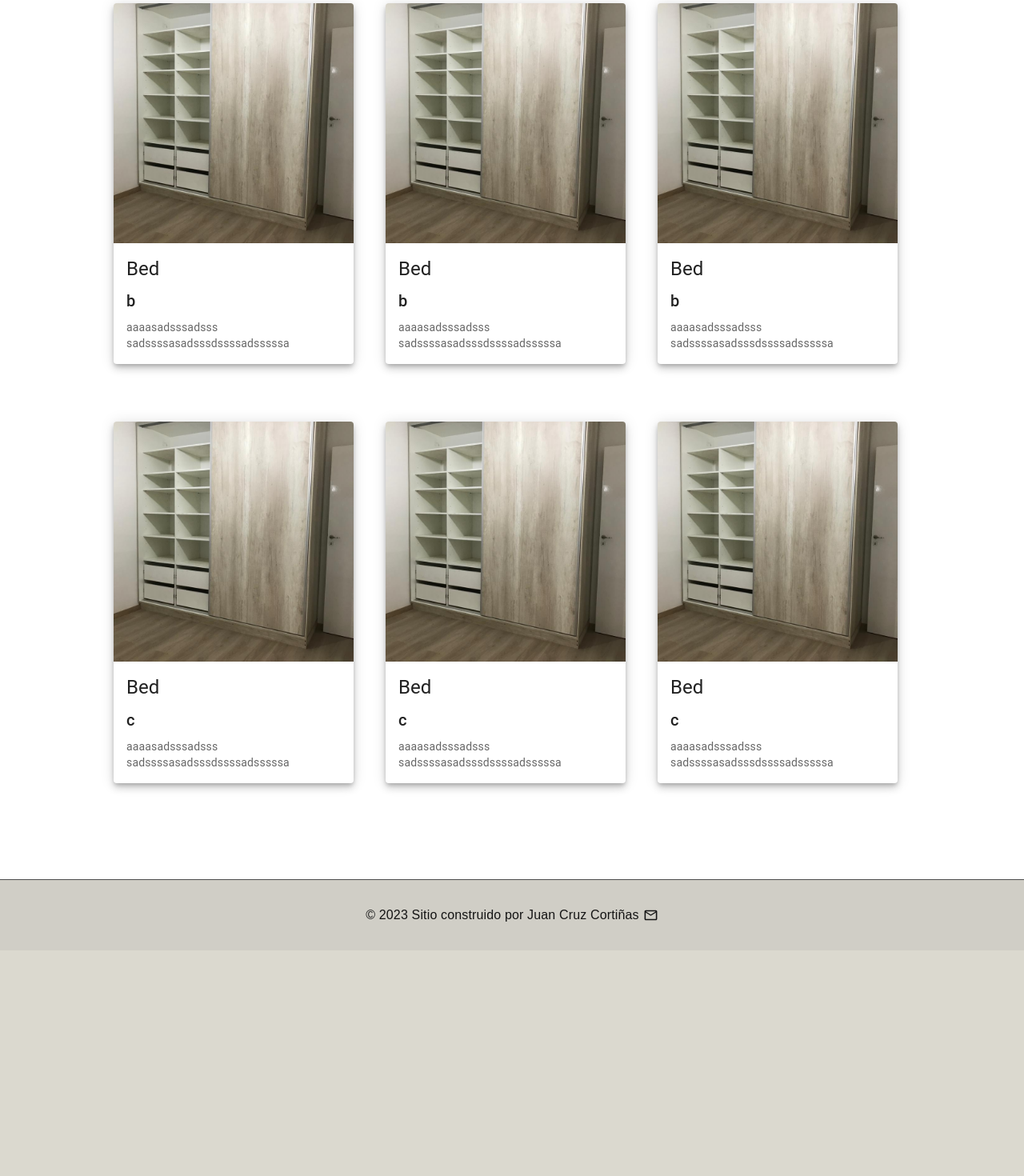
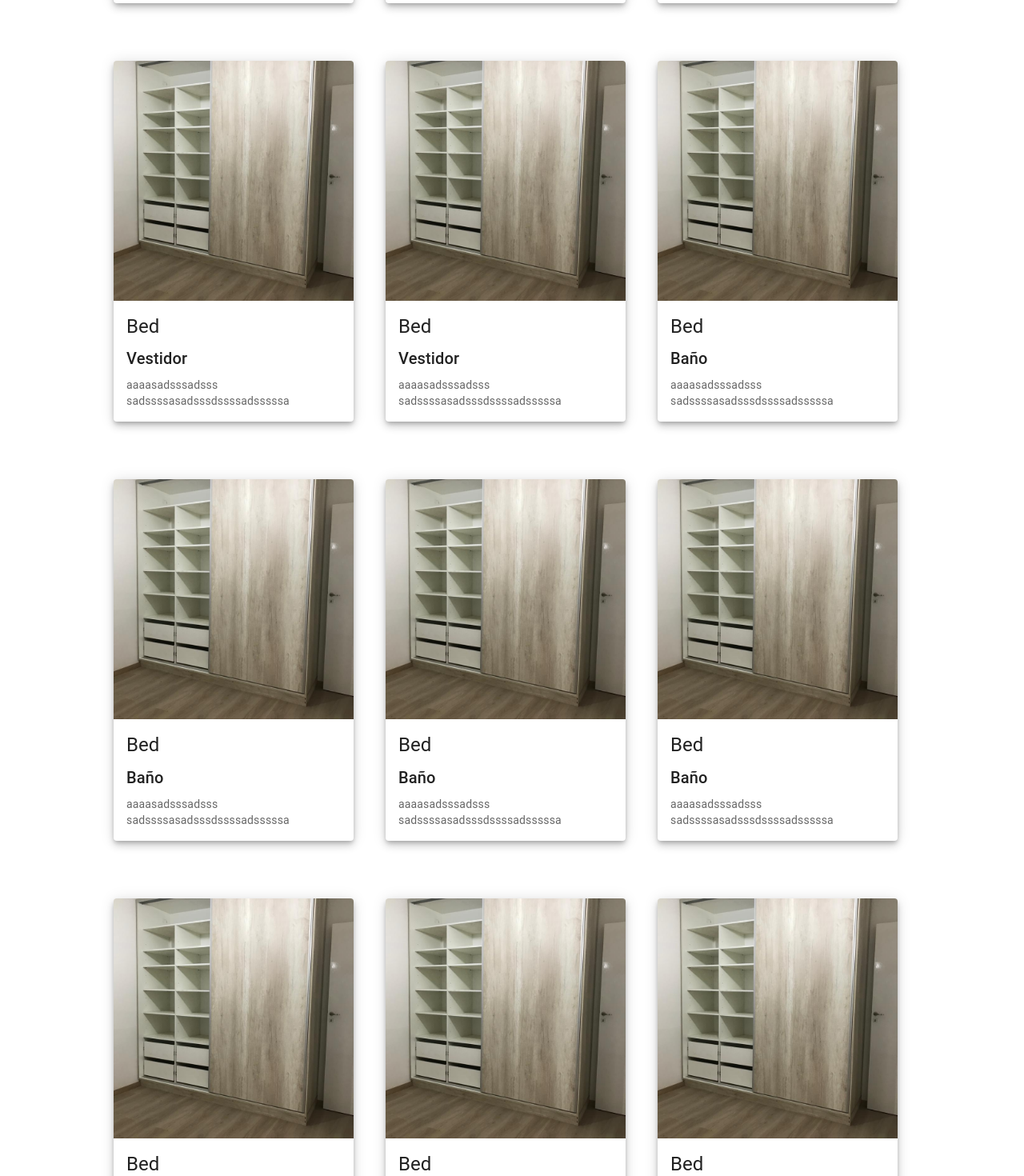
Before and after one commit to Jcruzcorti/raizcarpinteria, a Next.js app: page /categorias in a window 1280 px wide. Shown: the part 1299-2769 px from the top of the page at 80% size. Before the commit the page ends 2487 px from the top, so only its background shows below. Built offline with nearby package versions, Linux system fonts and the light colour scheme.

Commit message:
Modify categories in product mock by the real categories, and in component select ItemListSelect

```diff
--- a/components/carousel/CarouselImg.jsx
+++ b/components/carousel/CarouselImg.jsx
@@ -9,7 +9,7 @@ import styles from '@/styles/Home.module.css'
 
 export default function CarouselImg() {
   return (
-    <Box sx={{ width: 900, height: 600, overflowY: 'scroll', my: 1  }} >
+    <Box sx={{ width: 800, height: 500, overflowY: 'scroll', my: 1, }} >
       <ImageList variant="masonry" cols={2} gap={8} >
         {itemData.map((item) => (
           <ImageListItem key={item.img} className={styles.imgListCarousel}>
--- a/components/item/AutoComplete.jsx
+++ b/components/item/AutoComplete.jsx
@@ -130,30 +130,30 @@
 //   ];
 
 
-import React from 'react';
-import InputLabel from '@mui/material/InputLabel';
+// import React from 'react';
+// import InputLabel from '@mui/material/InputLabel';
 
-import FormControl from '@mui/material/FormControl';
-import Select from '@mui/material/Select';
+// import FormControl from '@mui/material/FormControl';
+// import Select from '@mui/material/Select';
 
-export default function GroupedSelect({item}) {
-  return (
-    <div>
-      <FormControl sx={{ m: 2, minWidth: 170 }}>
-        <InputLabel htmlFor="grouped-native-select">Categorías</InputLabel>
-        <Select native defaultValue="" id="grouped-native-select" label="Categorías">
-          <option aria-label="None" value="" />
-          <optgroup label="Roperos 1">
-            <option value={1}>a</option>
-            <option value={2}>a</option>
-          </optgroup>
-          <optgroup label="Roperos 2">
-            <option value={3}>b</option>
-            <option value={4}>b</option>
-          </optgroup>
-        </Select>
-      </FormControl>
+// export default function GroupedSelect({item}) {
+//   return (
+//     <div>
+//       <FormControl sx={{ m: 2, minWidth: 170 }}>
+//         <InputLabel htmlFor="grouped-native-select">Categorías</InputLabel>
+//         <Select native defaultValue="" id="grouped-native-select" label="Categorías">
+//           <option aria-label="None" value="" />
+//           <optgroup label="Roperos 1">
+//             <option value={1}>a</option>
+//             <option value={2}>a</option>
+//           </optgroup>
+//           <optgroup label="Roperos 2">
+//             <option value={3}>b</option>
+//             <option value={4}>b</option>
+//           </optgroup>
+//         </Select>
+//       </FormControl>
 
-    </div>
-  );
-}
+//     </div>
+//   );
+// }
--- a/components/item/Item.jsx
+++ b/components/item/Item.jsx
@@ -16,17 +16,20 @@
 import React from 'react';
 import styles from '@/styles/Home.module.css'
 import ItemCard from './ItemCard';
+import Link from 'next/link';
 // import AutoComplete from './AutoComplete'
 
 
 export default function Item({item}) {
 
-
+ const urlDetail = `/categorias/${item.id}`
   return (
     <div>
       {/* <AutoComplete item={item}/> */}
+      <Link href={urlDetail}>
+        <ItemCard item={item}/>
+      </Link>
 
-      <ItemCard item={item}/>
     </div>
   );
 }
--- a/components/itemlist/ItemListSelect.jsx
+++ b/components/itemlist/ItemListSelect.jsx
@@ -39,7 +39,7 @@ export default function ItemListSelect({items}) {
   return (
     <div className={styles.divItemList}>
     <div className={styles.divItemListSelect}>
-      <FormControl variant="filled" sx={{ m: 0, minWidth: 300 }}>
+      <FormControl variant="standard" sx={{ m: 5, minWidth: 300 }}>
           <InputLabel id="demo-simple-select-standard-label">Categorías</InputLabel>
           <Select
             labelId="demo-simple-select-standard-label"
@@ -53,9 +53,11 @@ export default function ItemListSelect({items}) {
             <MenuItem value={'All'}>
               <em>All</em>
             </MenuItem>
-            <MenuItem value={"a"}>a</MenuItem>
-            <MenuItem value={"b"}>b</MenuItem>
-            <MenuItem value={"c"}>c</MenuItem>
+            <MenuItem value={"Cocina"}>Cocina</MenuItem>
+            <MenuItem value={"Vestidor"}>Vestidor</MenuItem>
+            <MenuItem value={"Baño"}>Baño</MenuItem>
+            <MenuItem value={"Estudio"}>Estudio</MenuItem>
+            <MenuItem value={"Living"}>Living</MenuItem>
           </Select>
       </FormControl>
       {/* {
--- a/components/mock/Products.jsx
+++ b/components/mock/Products.jsx
@@ -4,7 +4,7 @@ export const productsData = [
       img: '/ropero.jpeg',
       title: 'Bed',
       author: 'Ropero',
-      category: 'a',
+      category: 'Cocina',
       description: 'aaaasadsssadsss  sadssssasadsssdssssadsssssa'
     },
     {
@@ -12,7 +12,7 @@ export const productsData = [
         img: '/ropero.jpeg',
         title: 'Bed',
         author: 'Ropero',
-        category: 'a',
+        category: 'Cocina',
         description: 'aaaasadsssadsss  sadssssasadsssdssssadsssssa'
     },
     {
@@ -20,7 +20,7 @@ export const productsData = [
         img: '/ropero.jpeg',
         title: 'Bed',
         author: 'Ropero',
-        category: 'a',
+        category: 'Cocina',
         description: 'aaaasadsssadsss  sadssssasadsssdssssadsssssa'
     },
     {
@@ -28,7 +28,7 @@ export const productsData = [
         img: '/ropero.jpeg',
         title: 'Bed',
         author: 'Ropero',
-        category: 'a',
+        category: 'Cocina',
         description: 'aaaasadsssadsss  sadssssasadsssdssssadsssssa'
     },
     {
@@ -36,7 +36,7 @@ export const productsData = [
         img: '/ropero.jpeg',
         title: 'Bed',
         author: 'Ropero',
-        category: 'b',
+        category: 'Vestidor',
         description: 'aaaasadsssadsss  sadssssasadsssdssssadsssssa'
     },
     {
@@ -44,7 +44,7 @@ export const productsData = [
         img: '/ropero.jpeg',
         title: 'Bed',
         author: 'Ropero',
-        category: 'b',
+        category: 'Vestidor',
         description: 'aaaasadsssadsss  sadssssasadsssdssssadsssssa'
     },
     {
@@ -52,7 +52,7 @@ export const productsData = [
         img: '/ropero.jpeg',
         title: 'Bed',
         author: 'Ropero',
-        category: 'b',
+        category: 'Vestidor',
         description: 'aaaasadsssadsss  sadssssasadsssdssssadsssssa'
     },
     {
@@ -60,7 +60,7 @@ export const productsData = [
         img: '/ropero.jpeg',
         title: 'Bed',
         author: 'Ropero',
-        category: 'b',
+        category: 'Vestidor',
         description: 'aaaasadsssadsss  sadssssasadsssdssssadsssssa'
     },
     {
@@ -68,7 +68,7 @@ export const productsData = [
         img: '/ropero.jpeg',
         title: 'Bed',
         author: 'Ropero',
-        category: 'b',
+        category: 'Baño',
         description: 'aaaasadsssadsss  sadssssasadsssdssssadsssssa'
     },
     {
@@ -76,7 +76,7 @@ export const productsData = [
         img: '/ropero.jpeg',
         title: 'Bed',
         author: 'Ropero',
-        category: 'c',
+        category: 'Baño',
         description: 'aaaasadsssadsss  sadssssasadsssdssssadsssssa'
     },
     {
@@ -84,7 +84,7 @@ export const productsData = [
         img: '/ropero.jpeg',
         title: 'Bed',
         author: 'Ropero',
-        category: 'c',
+        category: 'Baño',
         description: 'aaaasadsssadsss  sadssssasadsssdssssadsssssa'
     },
     {
@@ -92,7 +92,63 @@ export const productsData = [
         img: '/ropero.jpeg',
         title: 'Bed',
         author: 'Ropero',
-        category: 'c',
+        category: 'Baño',
+        description: 'aaaasadsssadsss  sadssssasadsssdssssadsssssa'
+    },
+    {
+        id: 13,
+        img: '/ropero.jpeg',
+        title: 'Bed',
+        author: 'Ropero',
+        category: 'Estudio',
+        description: 'aaaasadsssadsss  sadssssasadsssdssssadsssssa'
+    },
+    {
+        id: 14,
+        img: '/ropero.jpeg',
+        title: 'Bed',
+        author: 'Ropero',
+        category: 'Estudio',
+        description: 'aaaasadsssadsss  sadssssasadsssdssssadsssssa'
+    },
+    {
+        id: 15,
+        img: '/ropero.jpeg',
+        title: 'Bed',
+        author: 'Ropero',
+        category: 'Estudio',
+        description: 'aaaasadsssadsss  sadssssasadsssdssssadsssssa'
+    },
+    {
+        id: 16,
+        img: '/ropero.jpeg',
+        title: 'Bed',
+        author: 'Ropero',
+        category: 'Living',
+        description: 'aaaasadsssadsss  sadssssasadsssdssssadsssssa'
+    },
+    {
+        id: 17,
+        img: '/ropero.jpeg',
+        title: 'Bed',
+        author: 'Ropero',
+        category: 'Living',
+        description: 'aaaasadsssadsss  sadssssasadsssdssssadsssssa'
+    },
+    {
+        id: 18,
+        img: '/ropero.jpeg',
+        title: 'Bed',
+        author: 'Ropero',
+        category: 'Living',
+        description: 'aaaasadsssadsss  sadssssasadsssdssssadsssssa'
+    },
+    {
+        id: 19,
+        img: '/ropero.jpeg',
+        title: 'Bed',
+        author: 'Ropero',
+        category: 'Living',
         description: 'aaaasadsssadsss  sadssssasadsssdssssadsssssa'
     },
   ];
```
